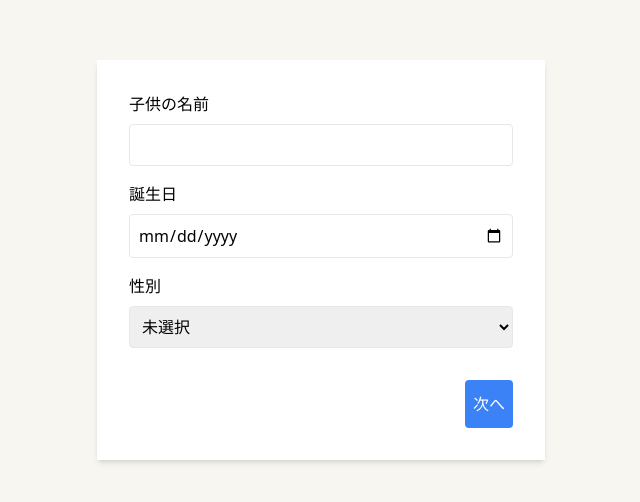
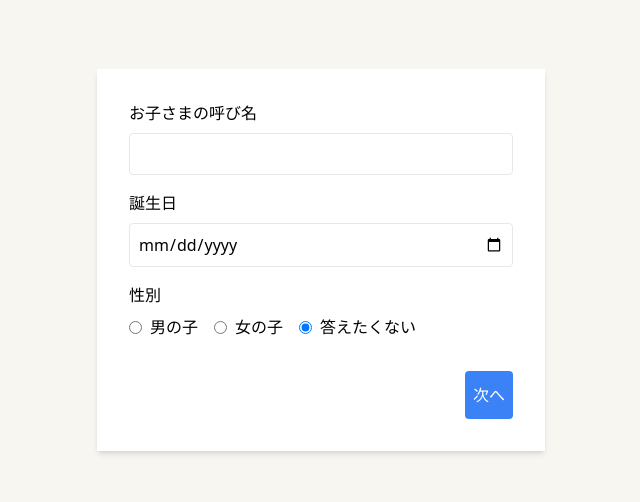
Before and after one commit to ms-engineer-bc10/Section9_TeamB, a Next.js app in the folder frontend/: page /children in a window 1280 px wide. Shown: the part 140-642 px from the top of the page, without its empty margins (319-959 px from the left). Built offline with nearby package versions, Linux system fonts and the light colour scheme; no server answers.

Commit message:
add: framer-motionからswiperに変更

```diff
--- a/frontend/package.json
+++ b/frontend/package.json
@@ -14,7 +14,8 @@
     "next": "14.2.13",
     "react": "^18",
     "react-dom": "^18",
-    "react-hook-form": "^7.53.0"
+    "react-hook-form": "^7.53.0",
+    "swiper": "^11.1.14"
   },
   "devDependencies": {
     "@types/node": "^20",
--- a/frontend/src/app/children/page.tsx
+++ b/frontend/src/app/children/page.tsx
@@ -1,14 +1,19 @@
 "use client";
 import { useForm } from "react-hook-form";
-import { useState } from "react";
+import { useState, useRef } from "react";
 import { useRouter } from "next/navigation";
+import { Swiper, SwiperSlide } from "swiper/react";
+import "swiper/swiper-bundle.css";
 import { apiUrl } from "@/lib/config";
-import { genderMap, backgroundTypeMap, ChildFormData } from "@/types";
+import { genderMap, backgroundTypeMap, ChildFormData } from "../../types/index";
 
 const ChildInfoForm = () => {
-  const { register, handleSubmit, watch } = useForm<ChildFormData>();
+  const { register, handleSubmit, watch } = useForm<ChildFormData>({
+    defaultValues: { gender: "no_answer" },
+  });
   const [step, setStep] = useState(1);
   const router = useRouter();
+  const swiperRef = useRef<any>(null);
 
   const selectedBackgroundType = watch("backgroundType");
 
@@ -51,16 +56,28 @@ const ChildInfoForm = () => {
     }
   };
 
-  const nextStep = () => setStep(step + 1);
-  const prevStep = () => setStep(step - 1);
+  const nextStep = () => {
+    if (swiperRef.current) {
+      swiperRef.current.swiper.slideNext();
+      setStep(step + 1);
+    }
+  };
+
+  const prevStep = () => {
+    if (swiperRef.current) {
+      swiperRef.current.swiper.slidePrev();
+      setStep(step - 1);
+    }
+  };
 
   return (
     <div className="min-h-screen flex flex-col items-center justify-center">
       <div className="w-full max-w-md bg-white p-8 shadow-md">
         <form onSubmit={handleSubmit(onSubmit)} className="space-y-4">
-          {step === 1 && (
+          <Swiper ref={swiperRef} slidesPerView={1} allowTouchMove={false}>
+            <SwiperSlide>
               <div>
-              <label className="block mb-2">子供の名前</label>
+                <label className="block mb-2">お子さまの呼び名</label>
                 <input
                   type="text"
                   {...register("name")}
@@ -73,18 +90,40 @@ const ChildInfoForm = () => {
                   className="w-full p-2 mb-4 border rounded"
                 />
                 <label className="block mb-2">性別</label>
-              <select
+                <div className="flex items-center space-x-4 mb-4">
+                  <label className="inline-flex items-center">
+                    <input
+                      type="radio"
+                      value="boy"
                       {...register("gender")}
-                className="w-full p-2 mb-4 border rounded"
-              >
-                <option value="other">未選択</option>
-                <option value="boy">男の子</option>
-                <option value="girl">女の子</option>
-              </select>
+                      className="form-radio"
+                    />
+                    <span className="ml-2">男の子</span>
+                  </label>
+                  <label className="inline-flex items-center">
+                    <input
+                      type="radio"
+                      value="girl"
+                      {...register("gender")}
+                      className="form-radio"
+                    />
+                    <span className="ml-2">女の子</span>
+                  </label>
+                  <label className="inline-flex items-center">
+                    <input
+                      type="radio"
+                      value="other"
+                      {...register("gender")}
+                      className="form-radio"
+                      defaultChecked
+                    />
+                    <span className="ml-2">答えたくない</span>
+                  </label>
                 </div>
-          )}
+              </div>
+            </SwiperSlide>
 
-          {step === 2 && (
+            <SwiperSlide>
               <div>
                 <label>家族構成を教えてください</label>
                 <input
@@ -93,9 +132,9 @@ const ChildInfoForm = () => {
                   className="w-full p-2 mb-4 border rounded"
                 />
               </div>
-          )}
+            </SwiperSlide>
 
-          {step === 3 && (
+            <SwiperSlide>
               <div>
                 <label className="block mb-2">
                   お子さまからどのように呼ばれていますか
@@ -113,21 +152,21 @@ const ChildInfoForm = () => {
                   className="w-full p-2 mb-4 border rounded"
                 />
               </div>
-          )}
+            </SwiperSlide>
 
-          {step === 4 && (
+            <SwiperSlide>
               <div>
                 <label className="block mb-2">
                   お子さまの好きなものを教えてください
                 </label>
                 <textarea
                   {...register("interests")}
-                className="w-full p-2 mb-4 border rounded h-24"
+                  className="w-full p-2 mb-4 border rounded h-36"
                 ></textarea>
               </div>
-          )}
+            </SwiperSlide>
 
-          {step === 5 && (
+            <SwiperSlide>
               <div>
                 <label className="block mb-2">
                   どのような経緯でご家族になりましたか
@@ -173,31 +212,31 @@ const ChildInfoForm = () => {
                     </div>
                   )}
               </div>
-          )}
+            </SwiperSlide>
 
-          {step === 6 && (
+            <SwiperSlide>
               <div>
                 <label className="block mb-2">
                   お子さまを育てられなかった背景を教えてください
                 </label>
                 <textarea
                   {...register("originBackground")}
-                className="w-full p-2 mb-4 border rounded h-24"
+                  className="w-full p-2 mb-4 border rounded h-36"
                 ></textarea>
               </div>
-          )}
+            </SwiperSlide>
 
-          {step === 7 && (
+            <SwiperSlide>
               <div>
                 <label>ご家族になった背景を教えてください</label>
                 <textarea
                   {...register("careBackground")}
-                className="w-full p-2 mb-4 border rounded h-24"
+                  className="w-full p-2 mb-4 border rounded h-36"
                 ></textarea>
               </div>
-          )}
+            </SwiperSlide>
 
-          {step === 8 && (
+            <SwiperSlide>
               <div>
                 <p>ご回答ありがとうございます。</p>
                 <p>素敵な絵本を作りましょう✨</p>
@@ -208,7 +247,8 @@ const ChildInfoForm = () => {
                   完了
                 </button>
               </div>
-          )}
+            </SwiperSlide>
+          </Swiper>
         </form>
 
         <div className="mt-4 flex justify-between w-full max-w-md h-12">
```
Also changed, not shown: 1 other file (tests, documents, lock files or other folders). Lines whose indentation alone changed are shown as unchanged.
